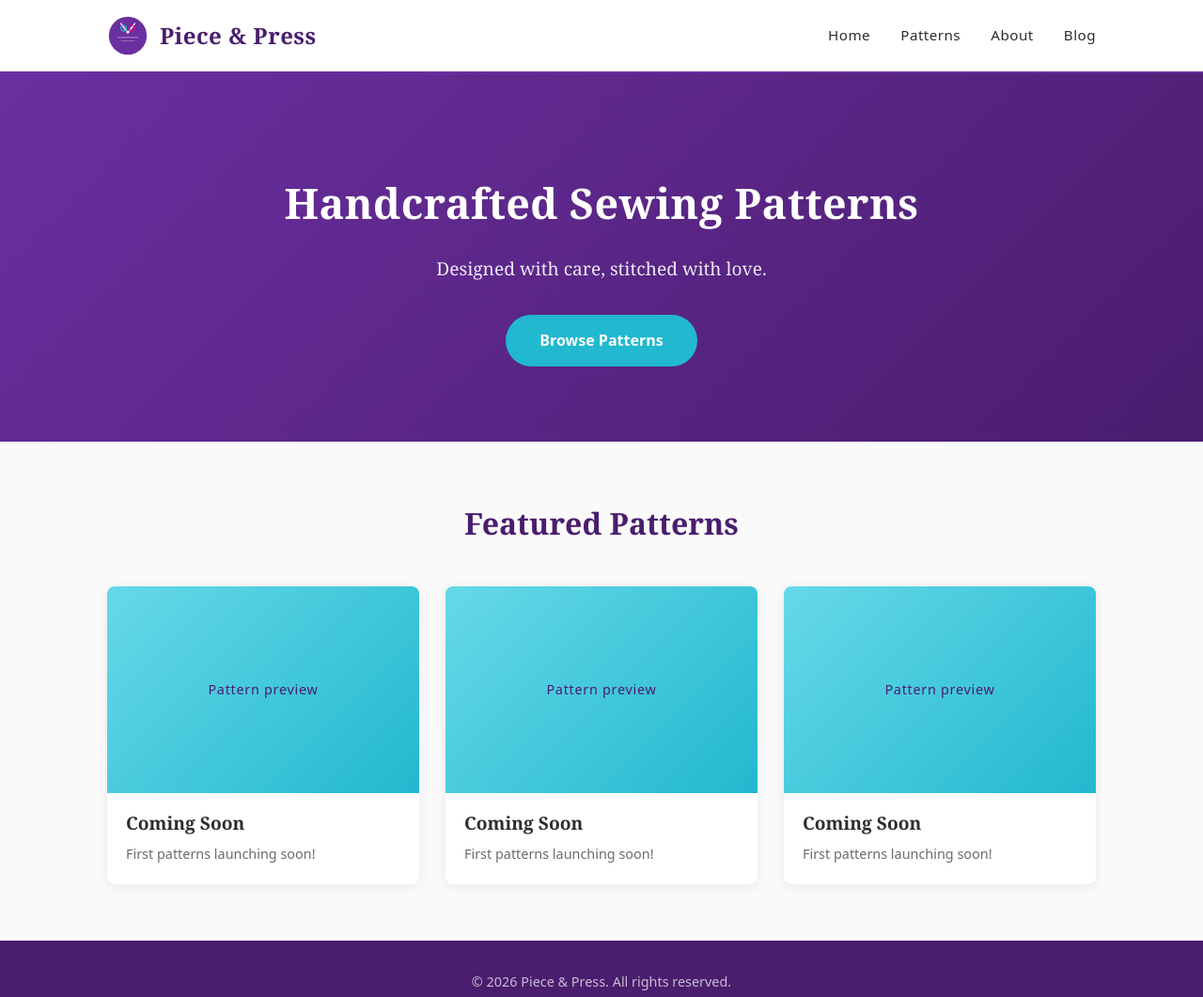
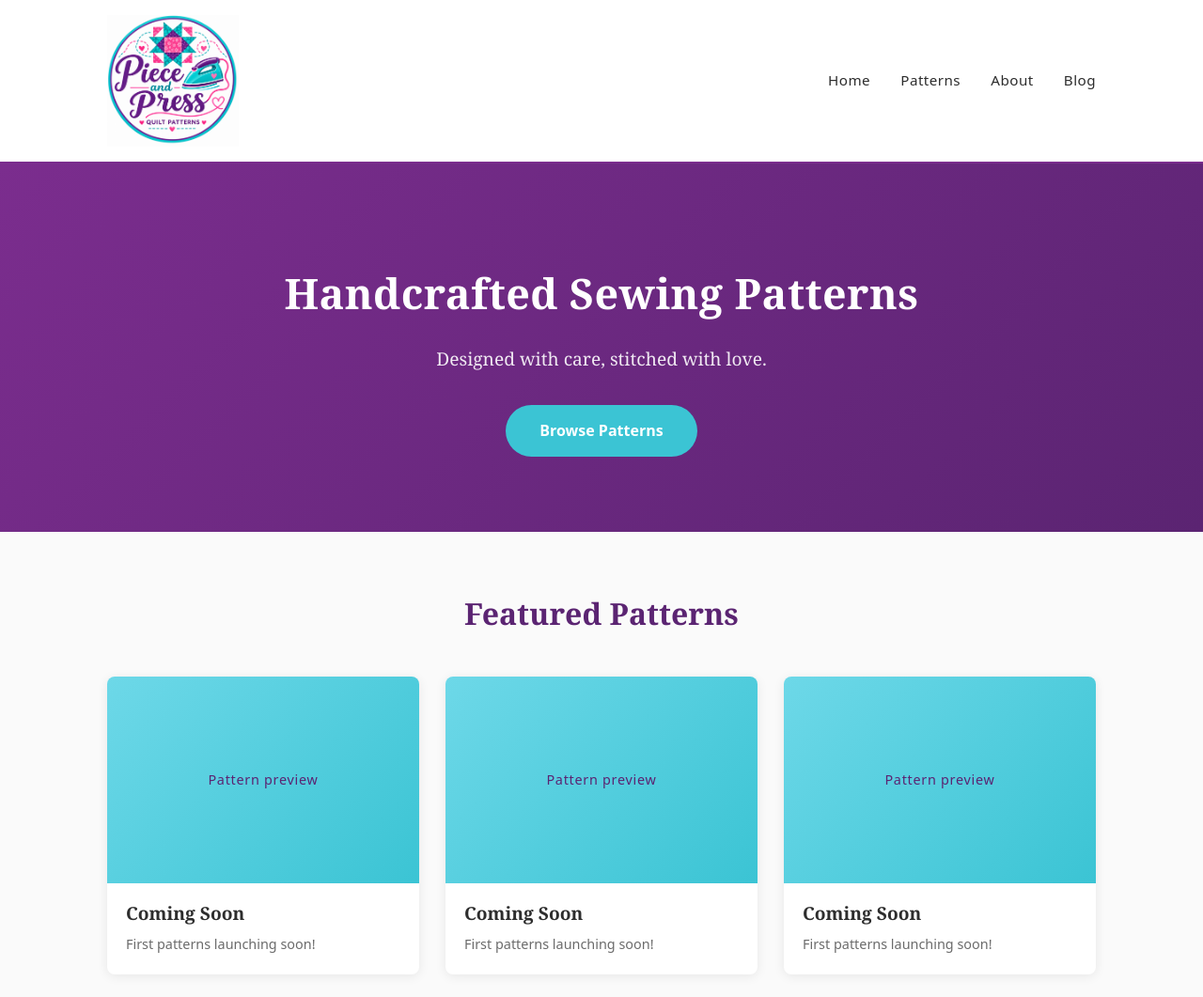
Before and after one commit to rubygeek/piece-and-press-site, a plain HTML site: page index.html in a window 1280 px wide. Shown: the top 1061 px of the page at 94% size. Drawn offline with Linux system fonts and the light colour scheme.

Commit message:
added new logo

```diff
--- a/about.html
+++ b/about.html
@@ -4,26 +4,14 @@
   <meta charset="UTF-8">
   <meta name="viewport" content="width=device-width, initial-scale=1.0">
   <title>Piece & Press | About</title>
-  <link rel="icon" href="assets/images/logo.svg" type="image/svg+xml">
+  <link rel="icon" href="pieceandpress-logo.png" type="image/png">
   <link rel="stylesheet" href="assets/css/main.css">
 </head>
 <body>
   <header class="site-header">
     <div class="container">
       <a href="/" class="logo-link">
-        <svg class="logo" width="40" height="40" viewBox="0 0 120 120" xmlns="http://www.w3.org/2000/svg">
-          <circle cx="60" cy="60" r="55" fill="#6B2FA0"/>
-          <g>
-            <line x1="55" y1="45" x2="40" y2="25" stroke="white" stroke-width="4" stroke-linecap="round"/>
-            <line x1="65" y1="45" x2="80" y2="25" stroke="white" stroke-width="4" stroke-linecap="round"/>
-            <circle cx="48" cy="38" r="8" fill="none" stroke="#22B8CF" stroke-width="3"/>
-            <circle cx="72" cy="38" r="8" fill="none" stroke="#E4007C" stroke-width="3"/>
-            <circle cx="60" cy="50" r="4" fill="white"/>
-            <line x1="30" y1="65" x2="90" y2="65" stroke="white" stroke-width="2" opacity="0.6"/>
-            <line x1="40" y1="75" x2="80" y2="75" stroke="white" stroke-width="2" opacity="0.4"/>
-          </g>
-        </svg>
-        <span class="logo-text">Piece & Press</span>
+        <img src="pieceandpress-logo.png" alt="Piece & Press logo" class="logo">
       </a>
       <nav class="nav">
         <a href="/">Home</a>
--- a/assets/css/main.css
+++ b/assets/css/main.css
@@ -2,11 +2,11 @@
 
 /* ── Variables ── */
 :root {
-  --purple:     #6B2FA0;
-  --purple-deep:#4A1D6E;
-  --turquoise:  #22B8CF;
-  --turquoise-light: #66D9E8;
-  --magenta:    #E4007C;
+  --purple:     #7B2D8E;
+  --purple-deep:#5B2472;
+  --teal:       #3BC4D4;
+  --teal-light: #6DD8E8;
+  --pink:       #FF4DA6;
   --bg:         #FAFAFA;
   --text:       #2D2D2D;
   --text-light: #6B6B6B;
@@ -51,7 +51,7 @@ body {
   color: var(--purple-deep);
 }
 
-.logo { height: 44px; width: auto; }
+.logo { height: 140px; width: auto; }
 
 .logo-text {
   font-size: 1.5rem;
@@ -69,7 +69,7 @@ body {
   transition: color 0.2s;
 }
 
-.nav a:hover { color: var(--magenta); }
+.nav a:hover { color: var(--pink); }
 
 /* ── Hero ── */
 .hero {
@@ -104,13 +104,13 @@ body {
 }
 
 .btn-primary {
-  background: var(--turquoise);
+  background: var(--teal);
   color: var(--white);
 }
 
 .btn-primary:hover {
   transform: translateY(-2px);
-  box-shadow: 0 6px 20px rgba(34, 184, 207, 0.4);
+  box-shadow: 0 6px 20px rgba(59, 196, 212, 0.4);
 }
 
 /* ── Section titles ── */
@@ -150,11 +150,11 @@ body {
 
 .pattern-card:hover {
   transform: translateY(-4px);
-  box-shadow: 0 8px 24px rgba(107, 47, 160, 0.15);
+  box-shadow: 0 8px 24px rgba(123, 45, 142, 0.15);
 }
 
 .pattern-placeholder {
-  background: linear-gradient(135deg, var(--turquoise-light), var(--turquoise));
+  background: linear-gradient(135deg, var(--teal-light), var(--teal));
   height: 220px;
   display: flex;
   align-items: center;
@@ -193,7 +193,7 @@ body {
   padding: 28px;
   margin-bottom: 24px;
   box-shadow: 0 2px 8px rgba(0,0,0,0.06);
-  border-left: 4px solid var(--magenta);
+  border-left: 4px solid var(--pink);
 }
 
 .post-date {
--- a/index.html
+++ b/index.html
@@ -4,26 +4,14 @@
   <meta charset="UTF-8">
   <meta name="viewport" content="width=device-width, initial-scale=1.0">
   <title>Piece & Press</title>
-  <link rel="icon" href="assets/images/logo.svg" type="image/svg+xml">
+  <link rel="icon" href="pieceandpress-logo.png" type="image/png">
   <link rel="stylesheet" href="assets/css/main.css">
 </head>
 <body>
   <header class="site-header">
     <div class="container">
       <a href="/" class="logo-link">
-        <svg class="logo" width="40" height="40" viewBox="0 0 120 120" xmlns="http://www.w3.org/2000/svg">
-          <circle cx="60" cy="60" r="55" fill="#6B2FA0"/>
-          <g>
-            <line x1="55" y1="45" x2="40" y2="25" stroke="white" stroke-width="4" stroke-linecap="round"/>
-            <line x1="65" y1="45" x2="80" y2="25" stroke="white" stroke-width="4" stroke-linecap="round"/>
-            <circle cx="48" cy="38" r="8" fill="none" stroke="#22B8CF" stroke-width="3"/>
-            <circle cx="72" cy="38" r="8" fill="none" stroke="#E4007C" stroke-width="3"/>
-            <circle cx="60" cy="50" r="4" fill="white"/>
-            <line x1="30" y1="65" x2="90" y2="65" stroke="white" stroke-width="2" opacity="0.6"/>
-            <line x1="40" y1="75" x2="80" y2="75" stroke="white" stroke-width="2" opacity="0.4"/>
-          </g>
-        </svg>
-        <span class="logo-text">Piece & Press</span>
+        <img src="pieceandpress-logo.png" alt="Piece & Press logo" class="logo">
       </a>
       <nav class="nav">
         <a href="/">Home</a>
```
Also changed, not shown: 404.html (+1 -13 lines), blog.html (+2 -14 lines), patterns.html (+2 -14 lines).
